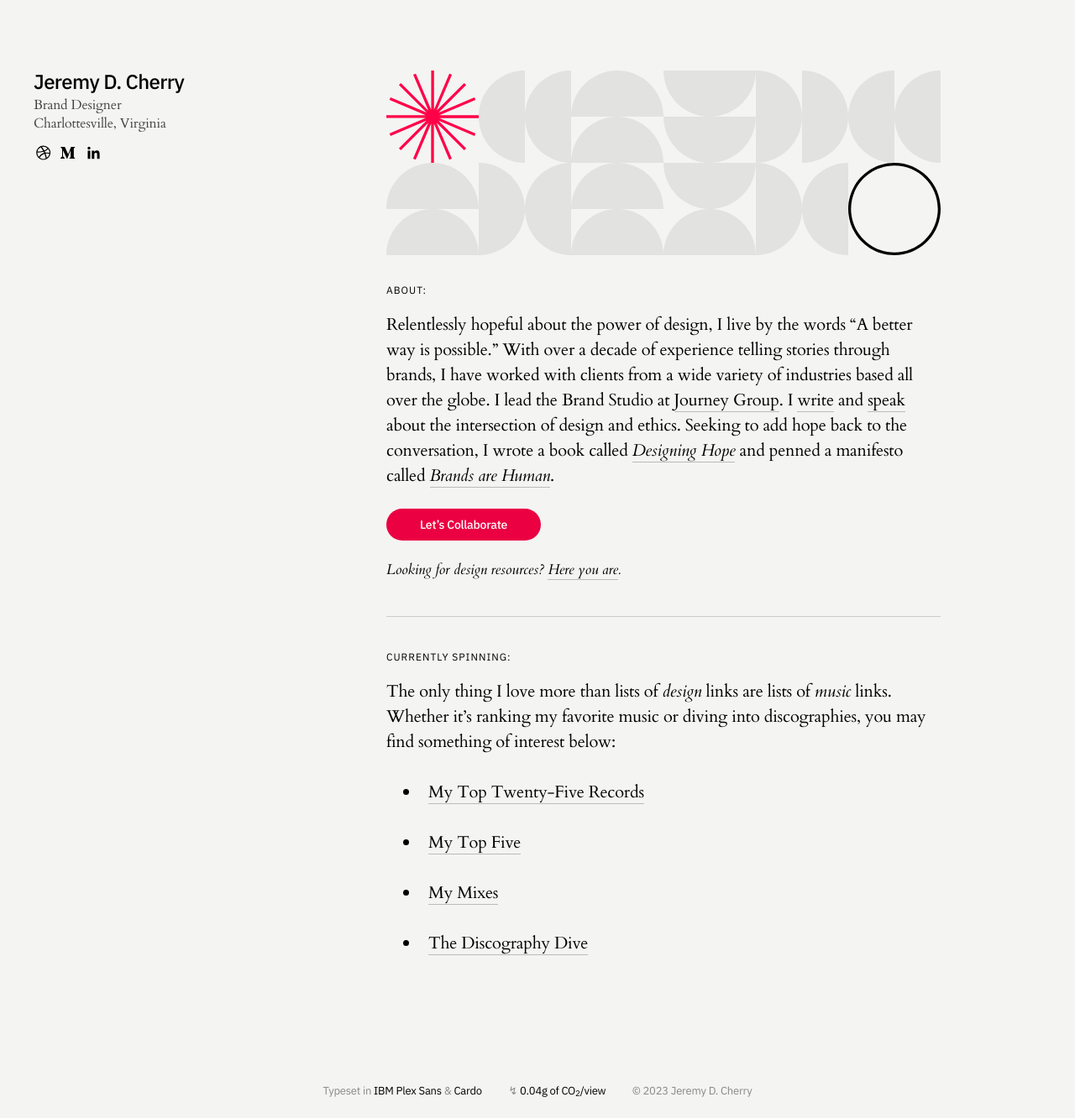
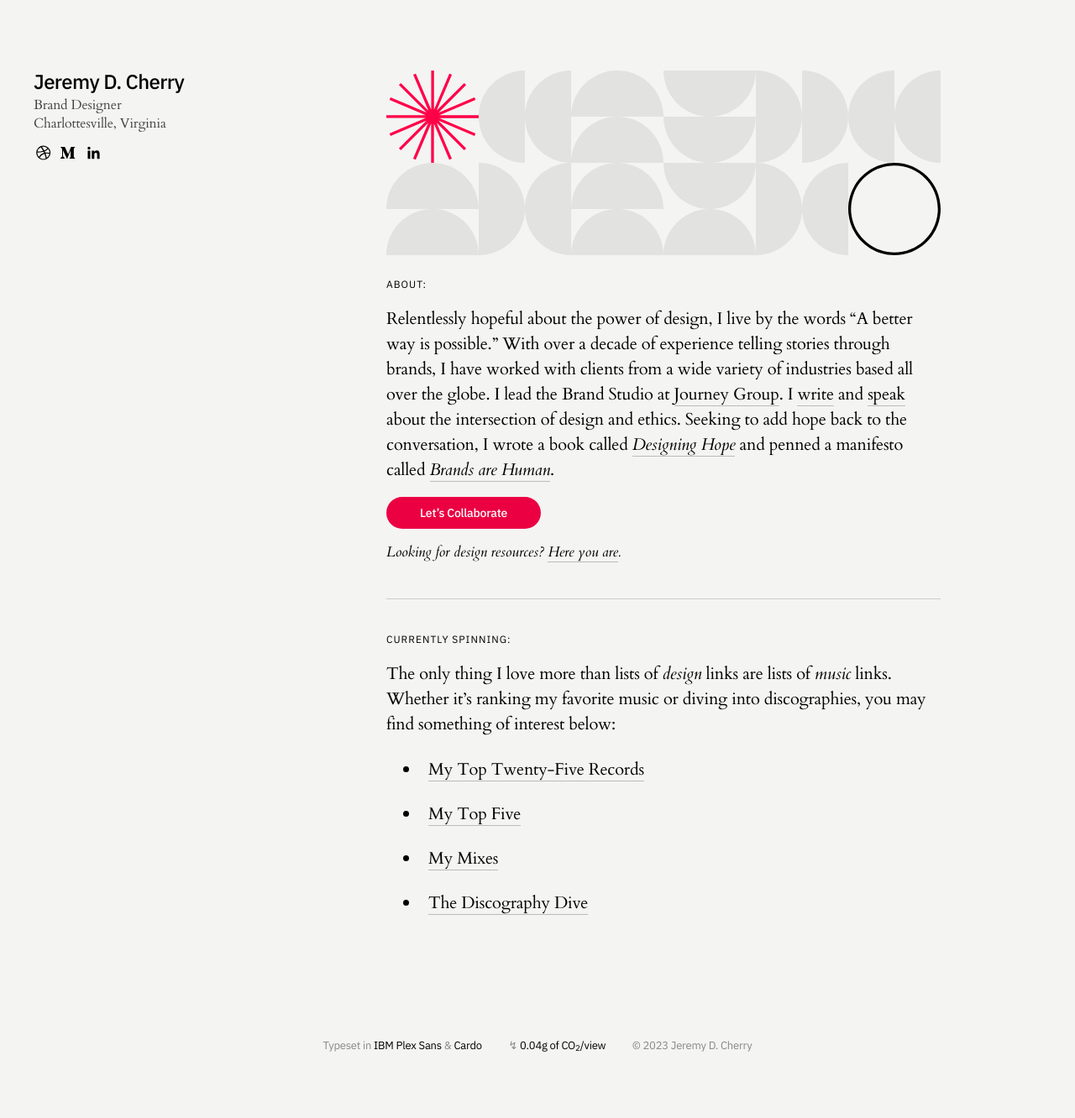
Before and after one commit to jeremydcherry/jeremydcherry.github.io, a Jekyll site: the page built from index.md, in a window 1280 px wide. Shown: the whole page at 84% size. Built offline with Jekyll 4.4.1, drawn with Linux system fonts in a browser that asks for light colours; after the commit the page ends 1278 px from its top, so only the background shows below that.

Commit message:
Formatted paragraph spacing

```diff
--- a/_sass/main.scss
+++ b/_sass/main.scss
@@ -65,7 +65,7 @@ p {
   line-height: 1.5;
   display: block;
   margin-block-start: 1em;
-  margin-block-end: 1.35em;
+  margin-block-end: 1em;
   margin-inline-start: 0px;
   margin-inline-end: 0px;
 }
```
